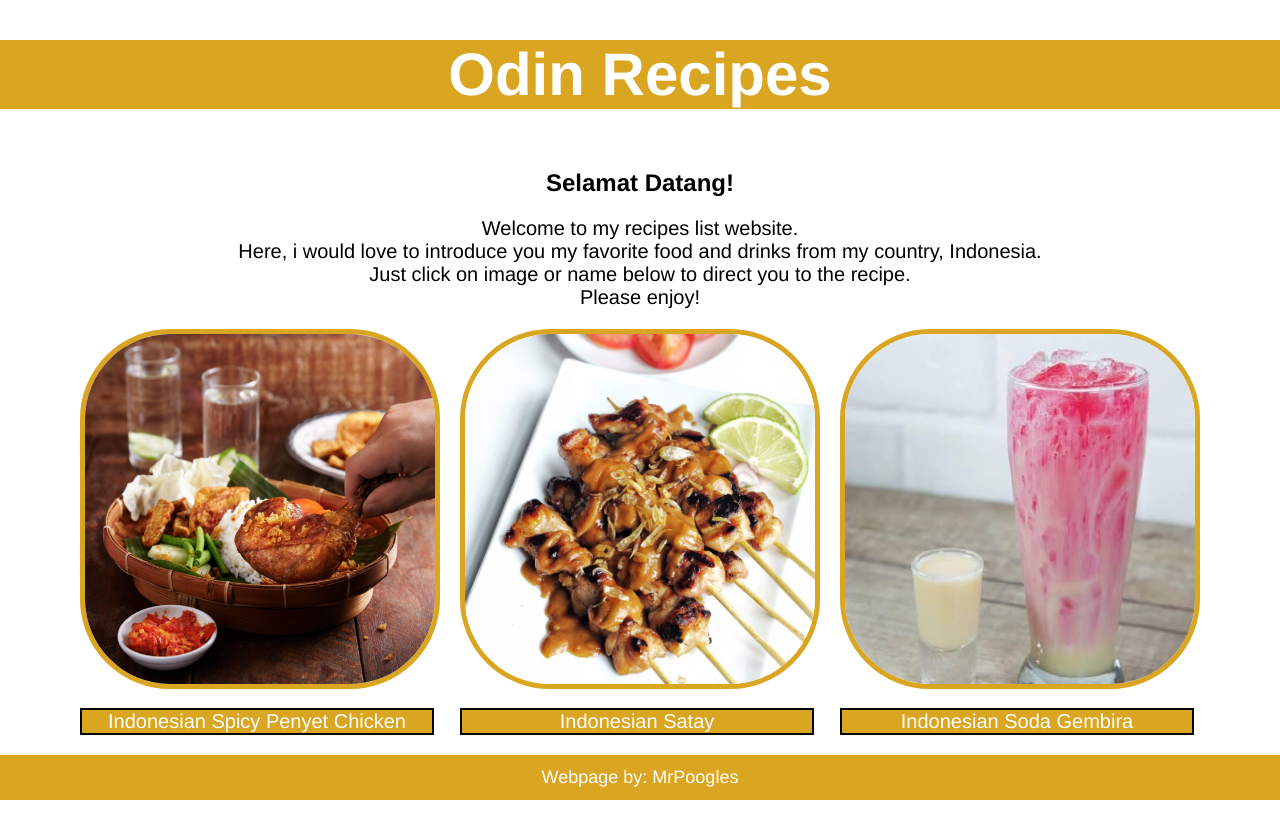
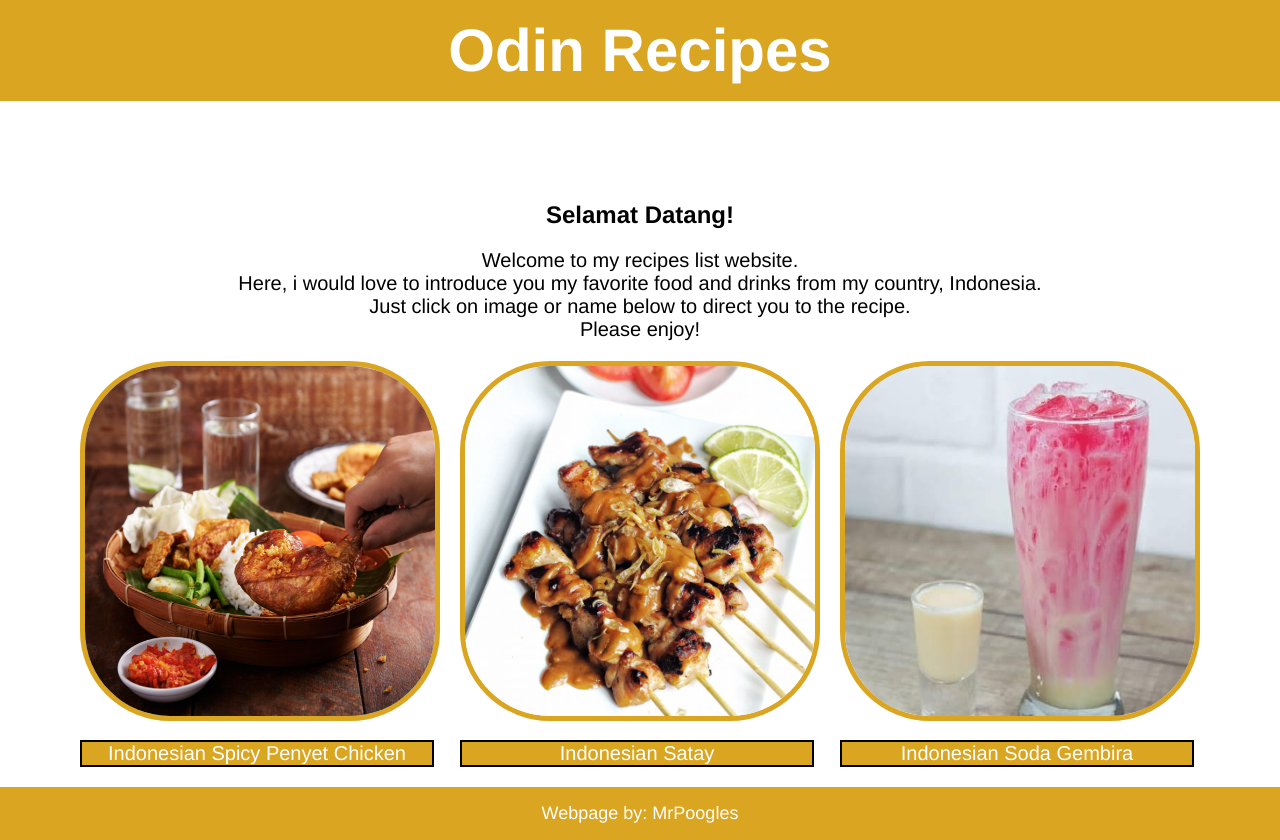
Before and after one commit to MrPoogles/odin-recipes, a plain HTML site: page index.html in a window 1280 px wide. Before the commit the page ends 800 px from the top, so only its background shows below. Drawn offline with Linux system fonts and the light colour scheme.

Commit message:
Fix header and footer padding

```diff
--- a/styles.css
+++ b/styles.css
@@ -12,7 +12,8 @@ body {
     color: #fff;
     font-size: 60px;
     background-color: goldenrod;
-
+    margin: 0px 0px 80px;
+    padding: 16px 0px;
 }
 
 .intro {
@@ -59,7 +60,7 @@ a {
 }
 
 .footer {
-  padding: 12px 0;
+  padding: 16px 0;
   background-color: goldenrod;
   color: white;
   font-size: 18px;
```
